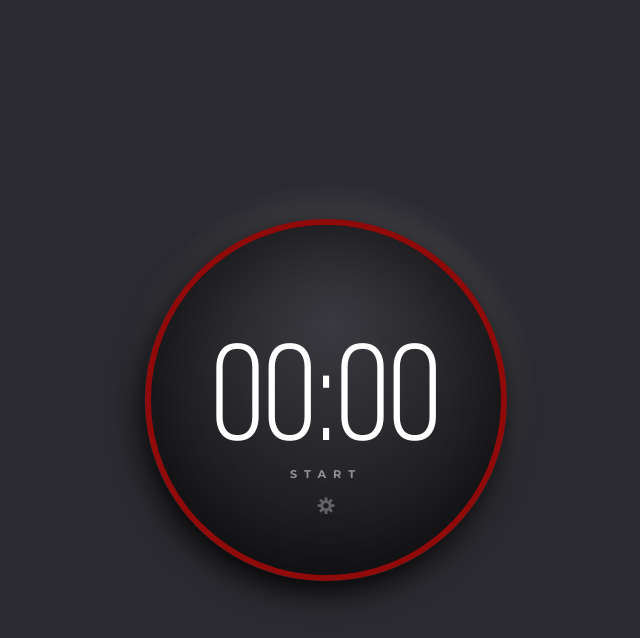
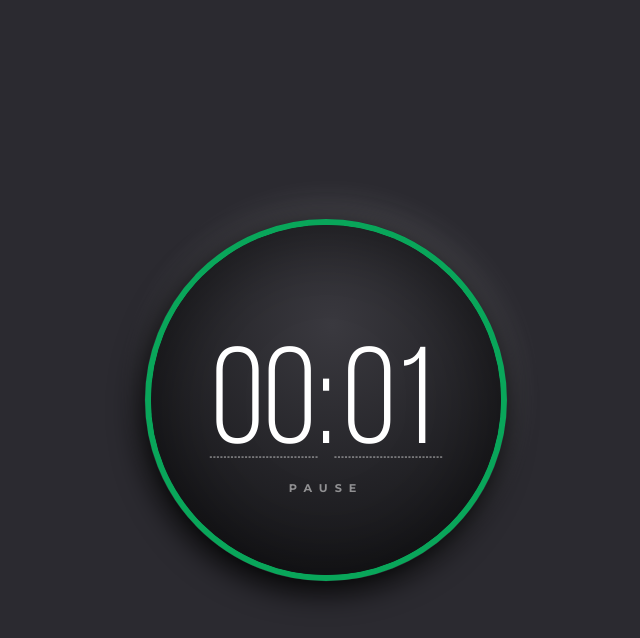
Before and after one commit to Senior-Pomidor/advent-js-2023, a plain HTML site: page task_1/SOLUTION/index.html in a window 1280 px wide. Both pictures are taken after a click on the button "START". Shown: the whole page, without its empty margins (314-954 px from the left). Drawn offline with Linux system fonts and the light colour scheme; files whose address does not match are found by name.

Commit message:
feat: simple solution

```diff
--- a/task_1/SOLUTION/index.html
+++ b/task_1/SOLUTION/index.html
@@ -25,7 +25,6 @@
               inputmode="numeric"
               maxlength="2"
               value="00"
-              disabled
             />
           </div>
           <div class="colon">:</div>
@@ -33,17 +32,13 @@
             <input
               id="secondsInput"
               type="text"
-              value="01"
+              value="03"
               inputmode="numeric"
               maxlength="2"
-              disabled
             />
           </div>
         </div>
-        <button id="startBtn" class="start">start</button>
-        <button id="settingsBtn" class="settings">
-          <img src="images/gear.svg" alt="Settings" />
-        </button>
+        <button id="toggleTimerBtn" class="start">start</button>
       </div>
     </div>
 
--- a/task_1/SOLUTION/script.js
+++ b/task_1/SOLUTION/script.js
@@ -1,48 +1,28 @@
 const $minutesInput = document.querySelector('#minutesInput')
 const $secondsInput = document.querySelector('#secondsInput')
-const $startBtn = document.querySelector('#startBtn')
+const $toggleTimerBtn = document.querySelector('#toggleTimerBtn')
 const $settingsBtn = document.querySelector('#settingsBtn')
-const $ring = document.querySelector('.ring')
 
 let interval = null
-let isSettingMode = false
-
-const updateSettingMode = isOn => {
-    isSettingMode = isOn
-
-    if (isOn) {
-        $minutesInput.removeAttribute('disabled')
-        $secondsInput.removeAttribute('disabled')
-
-        return
-    }
-
-    $minutesInput.setAttribute('disabled', true)
-    $secondsInput.setAttribute('disabled', true)
-}
 
 const stopTimer = () => {
     clearInterval(interval)
     interval = null
-    $startBtn.textContent = 'start'
+    $toggleTimerBtn.textContent = 'start'
 }
 
 const startTimer = () => {
-    updateSettingMode(false)
-
     let minutes = parseInt($minutesInput.value)
     let seconds = parseInt($secondsInput.value)
     let totalSeconds = parseInt(minutes * 60 + seconds)
 
     if (!totalSeconds) {
-
         stopTimer()
 
         return
     }
 
-    $startBtn.textContent = 'pause'
-    $ring.classList.remove('ending')
+    $toggleTimerBtn.textContent = 'pause'
 
     interval = setInterval(() => {
         totalSeconds--
@@ -59,7 +39,6 @@ const startTimer = () => {
             : seconds
 
         if (totalSeconds == 0) {
-            $ring.classList.add('ending')
             stopTimer()
         }
     }, 1000)
@@ -75,10 +54,7 @@ const toggleTimer = () => {
     startTimer()
 }
 
-$startBtn.addEventListener('click', toggleTimer)
-$settingsBtn.addEventListener('click', () => {
-    updateSettingMode(!isSettingMode)
-})
+$toggleTimerBtn.addEventListener('click', toggleTimer)
 
 
 const restrictToInteger = evt => {
--- a/task_1/SOLUTION/styles.css
+++ b/task_1/SOLUTION/styles.css
@@ -65,7 +65,7 @@ body {
   font-size: 196px;
   margin: 30px auto;
   position: relative;
-  top: 30px;
+  top: 16px;
 }
 
 input[type="text"],
--- a/task_1/STARTER-FILES/styles.css
+++ b/task_1/STARTER-FILES/styles.css
@@ -65,7 +65,7 @@ body {
   font-size: 196px;
   margin: 30px auto;
   position: relative;
-  top: 30px;
+  top: 16px;
 }
 
 input[type="text"],
```
Also changed, not shown: index.html (+5 -1 lines), task_1/STARTER-FILES/index.html (+2 -7 lines), task_1/STARTER-FILES/script.js (added), 1 other file.
